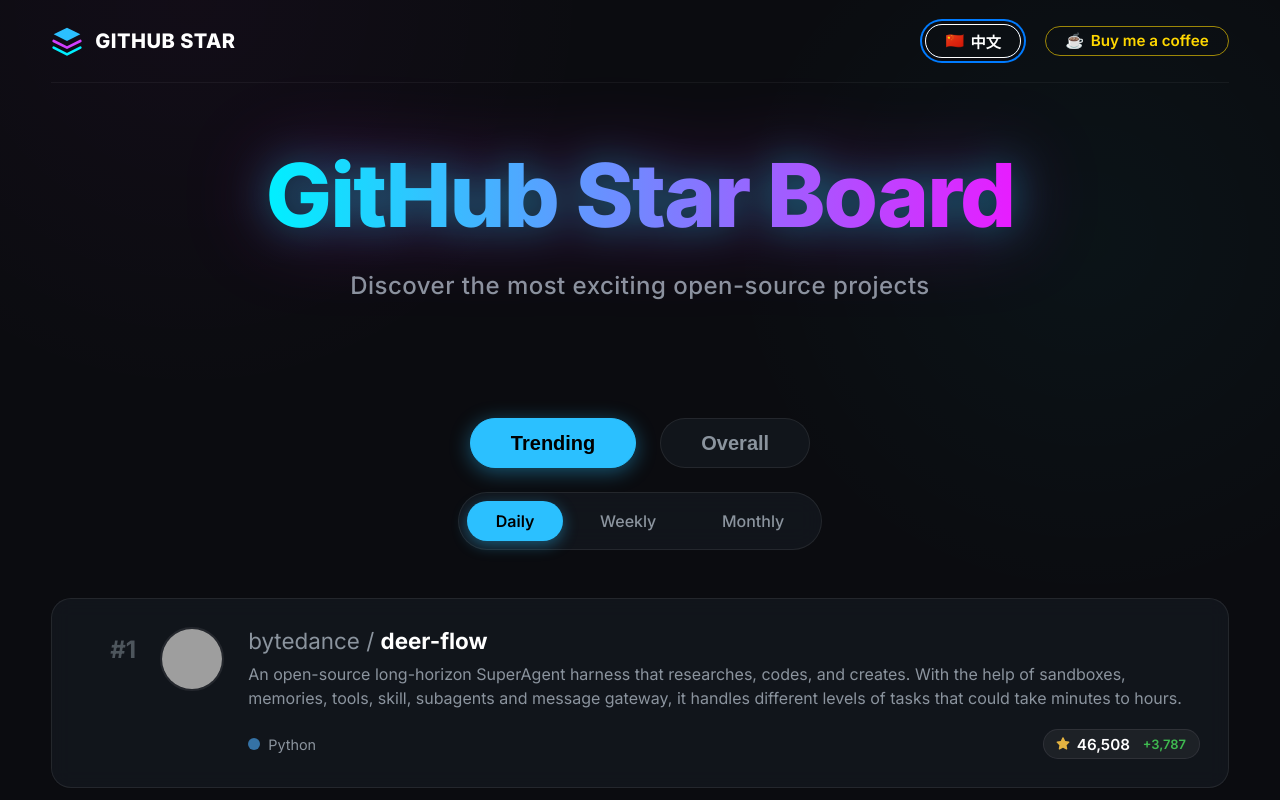
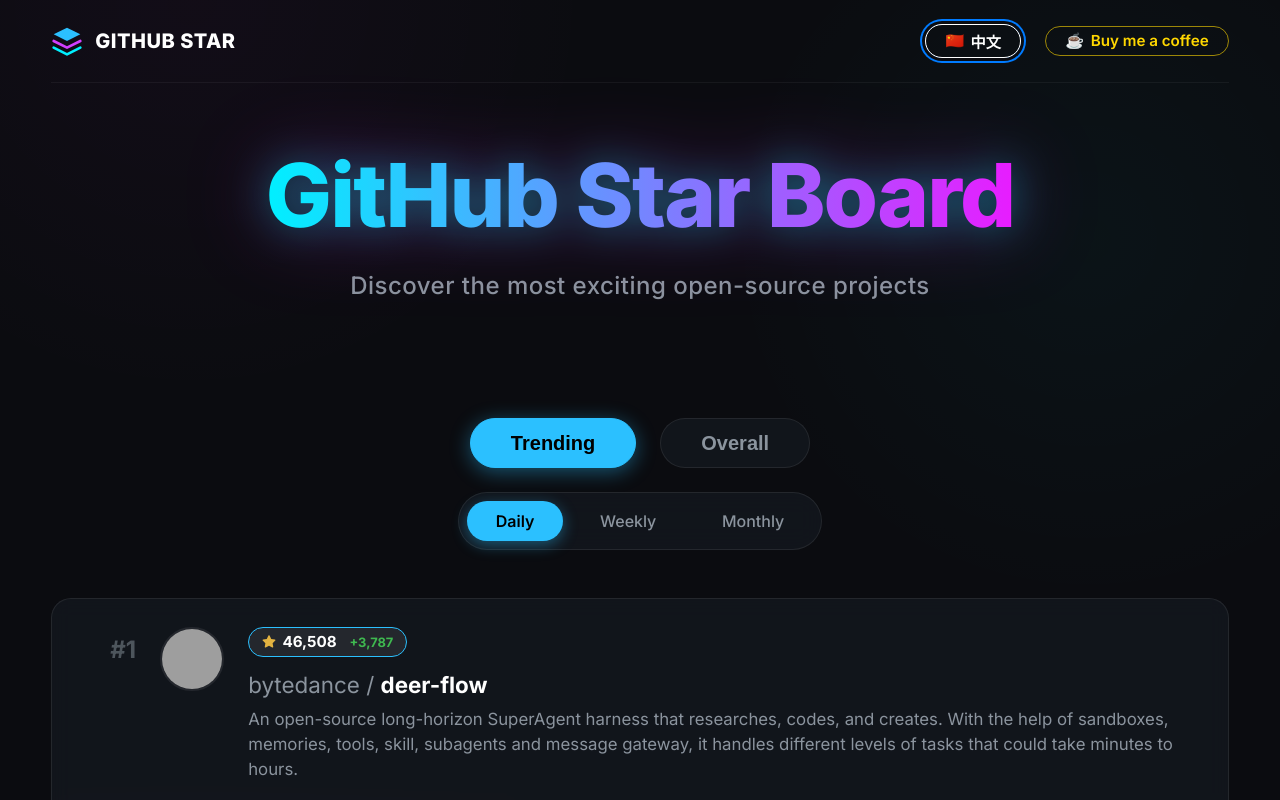
Before and after one commit to JJJIKING/githubstar, a React (Vite) app: page / in a window 1280 px wide. Shown: the top 800 px of the page. Built offline with nearby package versions, Linux system fonts and the light colour scheme; grey boxes are pictures that could not be loaded.

Commit message:
fix(ui): top-aligned stars and full-text display without truncation

```diff
--- a/src/App.jsx
+++ b/src/App.jsx
@@ -163,6 +163,20 @@
                       loading="lazy"
                     />
                     <div className="repo-info">
+                      <div className="stars-row">
+                        <div className="stars">
+                          <svg viewBox="0 0 16 16" width="16" height="16" fill="currentColor">
+                            <path d="M8 .25a.75.75 0 0 1 .673.418l1.882 3.815 4.21.612a.75.75 0 0 1 .416 1.279l-3.046 2.97.719 4.192a.751.751 0 0 1-1.088.791L8 12.347l-3.766 1.98a.75.75 0 0 1-1.088-.79l.72-4.194L.818 6.374a.75.75 0 0 1 .416-1.28l4.21-.611L7.327.668A.75.75 0 0 1 8 .25Z"></path>
+                          </svg>
+                          {repo.stargazers_count.toLocaleString()}
+                          {repo.growth_stars > 0 && (
+                            <span style={{ color: '#3fb950', fontSize: '0.85em', marginLeft: '0.4rem' }}>
+                              +{repo.growth_stars.toLocaleString()}
+                            </span>
+                          )}
+                        </div>
+                      </div>
+
                       <div className="repo-header">
                         <div className="repo-name">
                           <span>{repo.owner?.login} / </span>
@@ -181,17 +195,6 @@
                             {repo.language}
                           </div>
                         )}
-                        <div className="stars">
-                          <svg viewBox="0 0 16 16" width="16" height="16" fill="currentColor">
-                            <path d="M8 .25a.75.75 0 0 1 .673.418l1.882 3.815 4.21.612a.75.75 0 0 1 .416 1.279l-3.046 2.97.719 4.192a.751.751 0 0 1-1.088.791L8 12.347l-3.766 1.98a.75.75 0 0 1-1.088-.79l.72-4.194L.818 6.374a.75.75 0 0 1 .416-1.28l4.21-.611L7.327.668A.75.75 0 0 1 8 .25Z"></path>
-                          </svg>
-                          {repo.stargazers_count.toLocaleString()}
-                          {repo.growth_stars > 0 && (
-                            <span style={{ color: '#3fb950', fontSize: '0.85em', marginLeft: '0.4rem' }}>
-                              +{repo.growth_stars.toLocaleString()}
-                            </span>
-                          )}
-                        </div>
                       </div>
                     </div>
                   </a>
--- a/src/index.css
+++ b/src/index.css
@@ -308,9 +308,13 @@
   flex-direction: column;
 }
 
+.stars-row {
+  margin-bottom: 0.8rem;
+  display: flex;
+}
+
 .repo-header {
   display: flex;
-  justify-content: space-between;
   align-items: center;
   margin-bottom: 0.5rem;
 }
@@ -321,9 +325,9 @@
   flex: 1;
   min-width: 0;
   display: block;
-  white-space: nowrap;
-  overflow: hidden;
-  text-overflow: ellipsis;
+  white-space: normal; /* ALLOW WRAP */
+  word-break: break-all;
+  line-height: 1.3;
 }
 
 .repo-name span:first-child {
@@ -339,15 +343,14 @@
   display: flex;
   align-items: center;
   gap: 0.4rem;
-  font-weight: 600;
+  font-weight: 700;
   font-size: 0.95rem;
   color: var(--text-primary);
-  background: rgba(255, 255, 255, 0.05);
+  background: rgba(255, 255, 255, 0.08); /* slightly brighter */
   padding: 0.3rem 0.8rem;
   border-radius: 100px;
-  border: 1px solid var(--glass-border);
+  border: 1px solid var(--accent-color); /* cyan border to make it pop */
   white-space: nowrap;
-  margin-left: auto; /* Ensures it stays on the right even if no language exists */
 }
 
 .stars svg {
@@ -358,14 +361,11 @@
 
 .description {
   color: var(--text-secondary);
-  font-size: 1rem;
+  font-size: 1.05rem;
   line-height: 1.5;
   margin-bottom: 1.2rem;
-  display: -webkit-box;
-  -webkit-line-clamp: 2;
-  -webkit-box-orient: vertical;
-  overflow: hidden;
-  height: 3rem; /* Fixed height for 2 lines to keep cards uniform */
+  display: block; /* REMOVE BOX CLAMP */
+  word-break: break-word;
 }
 
 .meta {
@@ -444,17 +444,20 @@
   }
 
   .repo-name {
-    font-size: 1.2rem;
+    font-size: 1.15rem;
   }
 
   .description {
     font-size: 0.95rem;
-    -webkit-line-clamp: 2;
-    height: 2.8rem;
+    margin-bottom: 1rem;
   }
 
   .stars {
     padding: 0.25rem 0.6rem;
     font-size: 0.85rem;
   }
+
+  .stars-row {
+    margin-bottom: 0.5rem;
+  }
 }
```
